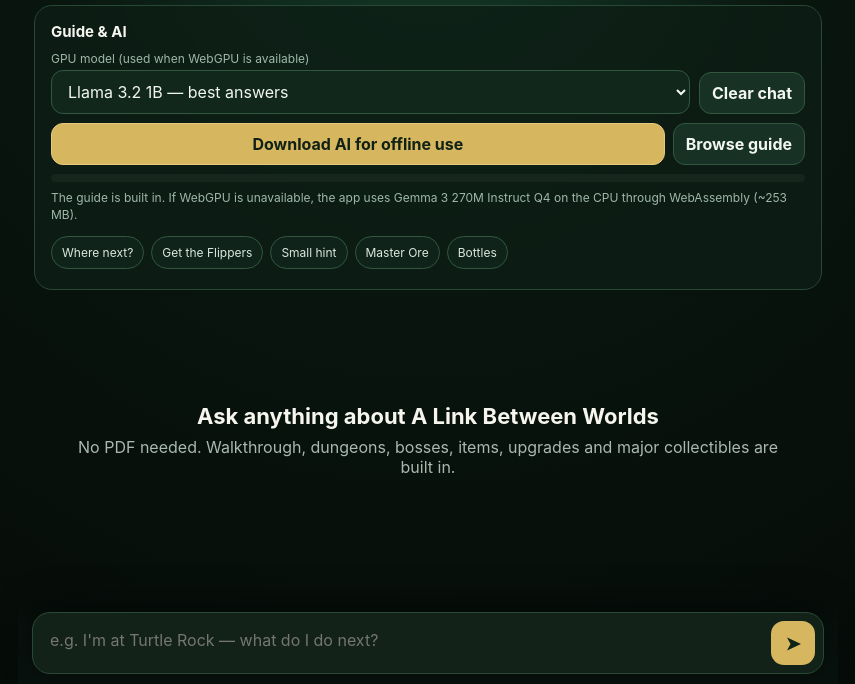
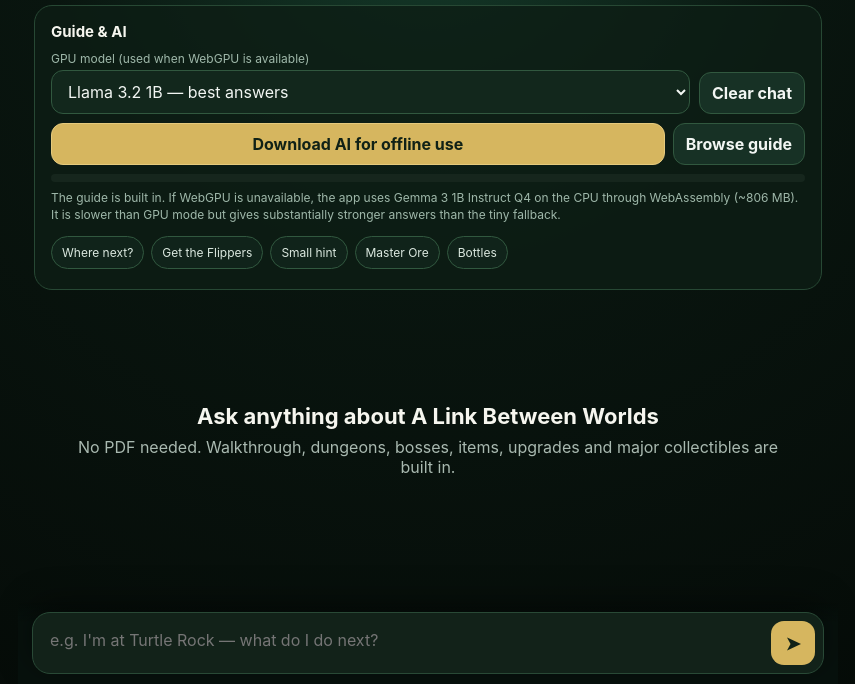
Before and after one commit to rogerhunter00-afk/Laundry-Quiz, a plain HTML site: page index.html in a window 1280 px wide. Shown: the part 116-800 px from the top of the page, without its empty margins (212-1067 px from the left). Drawn offline with Linux system fonts and the light colour scheme.

Commit message:
Update UI for Gemma 3 1B CPU model

```diff
--- a/index.html
+++ b/index.html
@@ -38,7 +38,7 @@
       </div>
       <div class="row" style="margin-top:9px"><button id="modelBtn" class="btn primary" style="flex:1">Download AI for offline use</button><button class="btn secondary" onclick="location.href='./guide.html'">Browse guide</button></div>
       <div class="progress"><div id="progressBar"></div></div>
-      <div id="progressText" class="small">The guide is built in. If WebGPU is unavailable, the app uses Gemma 3 270M Instruct Q4 on the CPU through WebAssembly (~253 MB).</div>
+      <div id="progressText" class="small">The guide is built in. If WebGPU is unavailable, the app uses Gemma 3 1B Instruct Q4 on the CPU through WebAssembly (~806 MB). It is slower than GPU mode but gives substantially stronger answers than the tiny fallback.</div>
       <div id="supportNote" class="note hidden"></div>
       <div class="quick" style="margin-top:10px">
         <button class="chip" data-q="Where do I go next?">Where next?</button>
```
